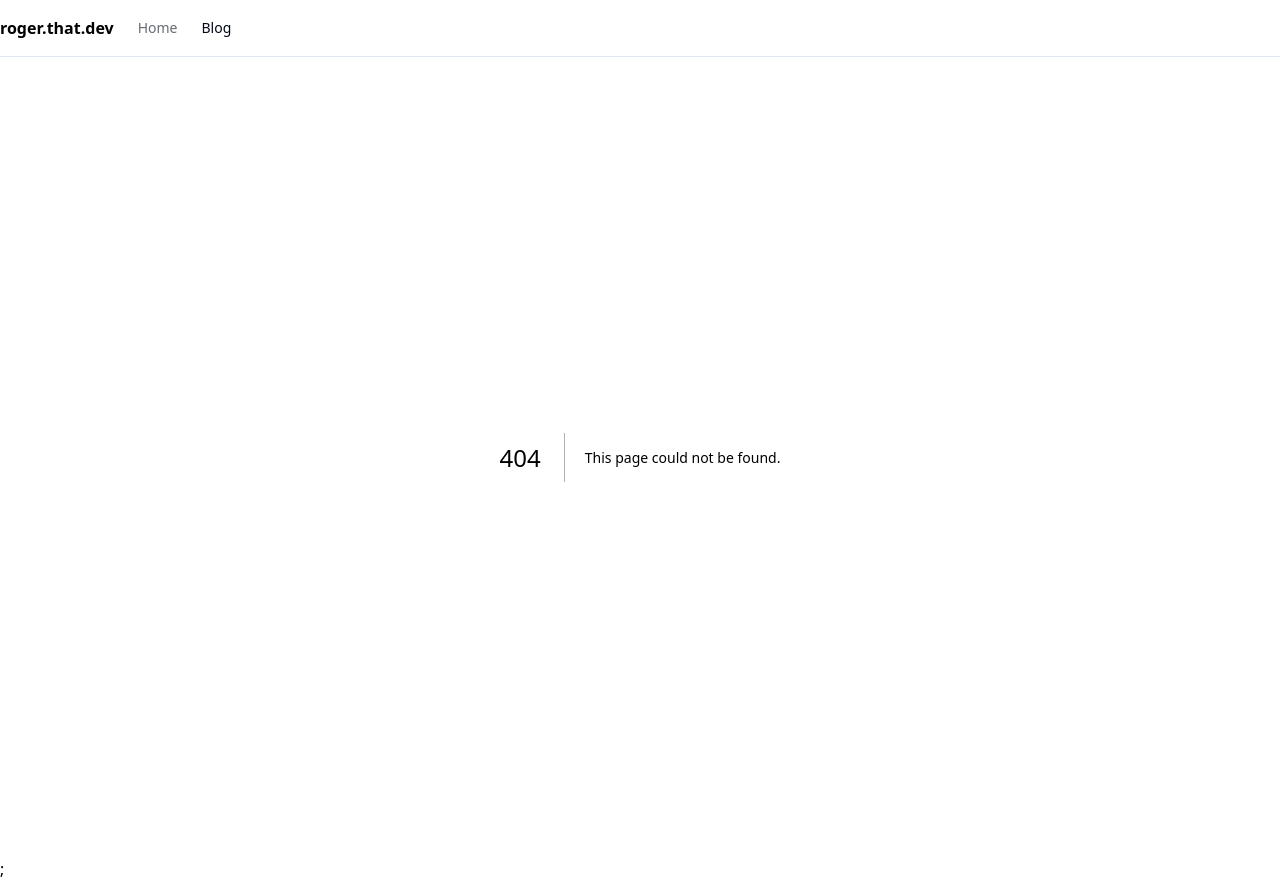
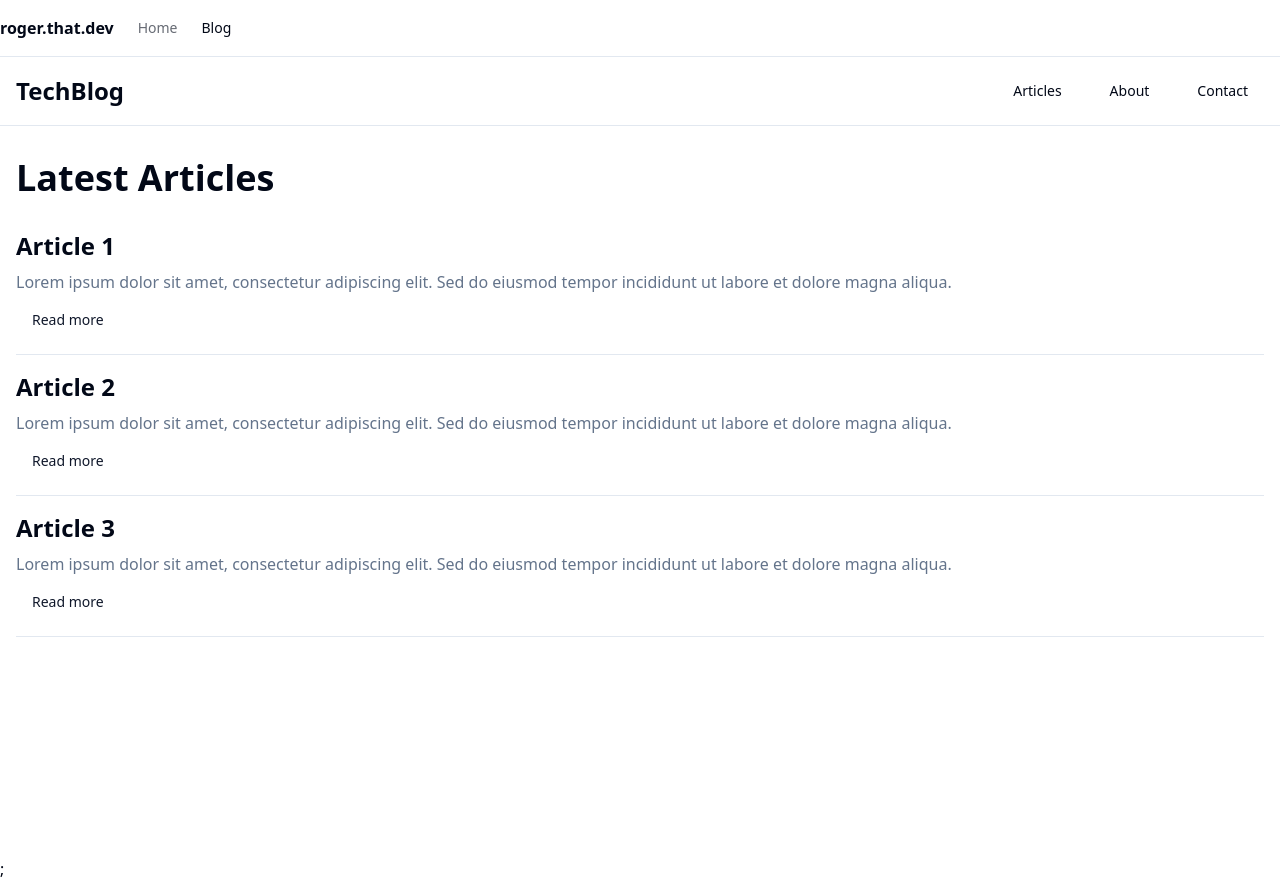
Before and after one commit to rogerthatdev/rogerthatdev, a Next.js app: page /blog in a window 1280 px wide. Before the commit this address had no page. Built offline with nearby package versions, Linux system fonts and the light colour scheme.

Commit message:
add a blog page

```diff
--- /dev/null
+++ b/src/pages/blog.tsx
@@ -0,0 +1,52 @@
+import React from 'react'
+import Link from 'next/link'
+import { Button } from '@/components/ui/button'
+
+export default function Page() {
+  return (
+    <div className="min-h-screen flex flex-col">
+      <header className="border-b">
+        <div className="container mx-auto px-4 py-4 flex justify-between items-center">
+          <Link href="/" className="text-2xl font-bold">
+            TechBlog
+          </Link>
+          <nav>
+            <ul className="flex space-x-4">
+              <li>
+                <Button variant="ghost" asChild>
+                  <Link href="/articles">Articles</Link>
+                </Button>
+              </li>
+              <li>
+                <Button variant="ghost" asChild>
+                  <Link href="/about">About</Link>
+                </Button>
+              </li>
+              <li>
+                <Button variant="ghost" asChild>
+                  <Link href="/contact">Contact</Link>
+                </Button>
+              </li>
+            </ul>
+          </nav>
+        </div>
+      </header>
+      <main className="flex-grow container mx-auto px-4 py-8">
+        <h1 className="text-4xl font-bold mb-8">Latest Articles</h1>
+        <ul className="space-y-4">
+          {['Article 1', 'Article 2', 'Article 3'].map((article, index) => (
+            <li key={index} className="border-b pb-4">
+              <h2 className="text-2xl font-semibold mb-2">{article}</h2>
+              <p className="text-muted-foreground mb-2">
+                Lorem ipsum dolor sit amet, consectetur adipiscing elit. Sed do eiusmod tempor incididunt ut labore et dolore magna aliqua.
+              </p>
+              <Button variant="link" asChild>
+                <Link href={`/article/${index + 1}`}>Read more</Link>
+              </Button>
+            </li>
+          ))}
+        </ul>
+      </main>
+    </div>
+  )
+}
```
